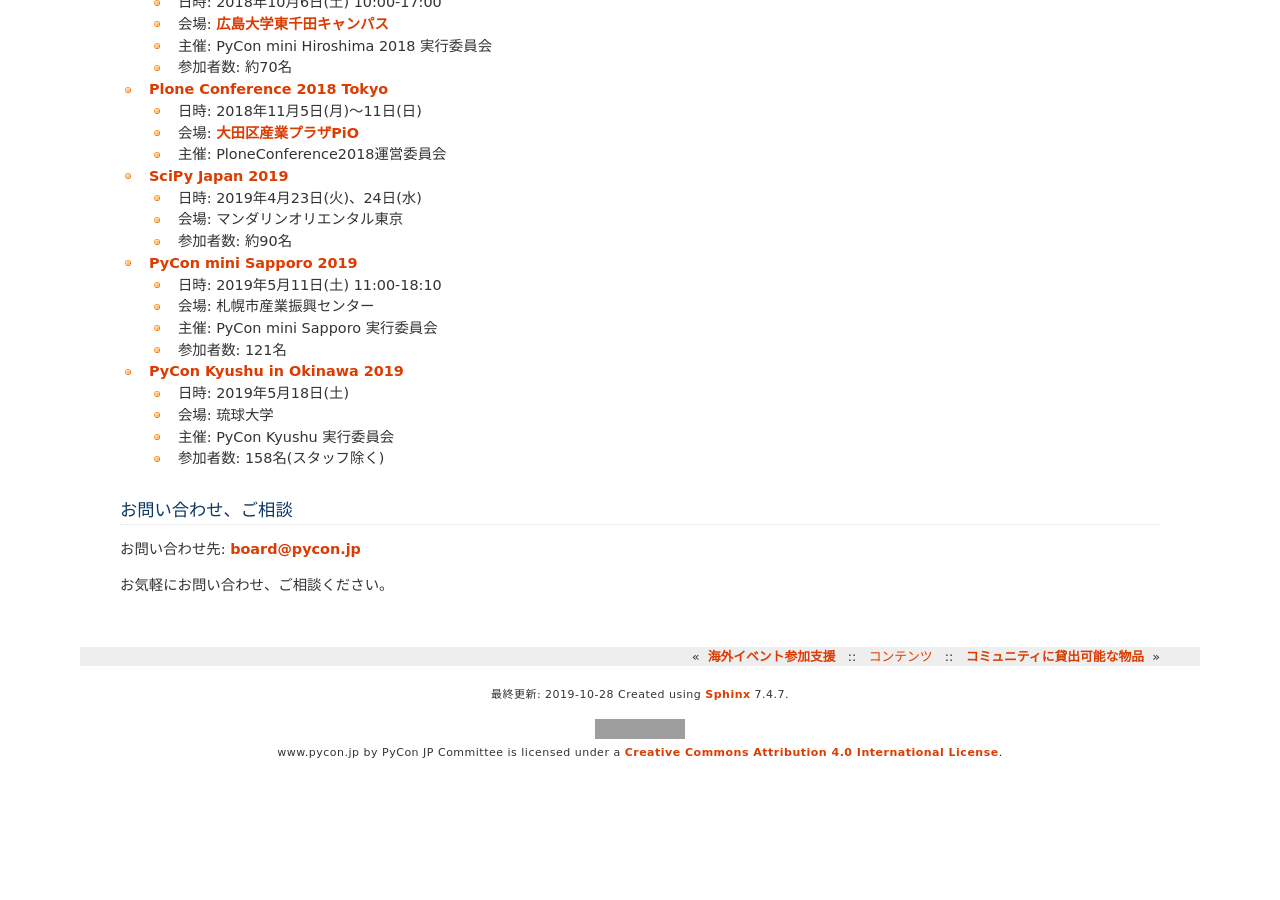
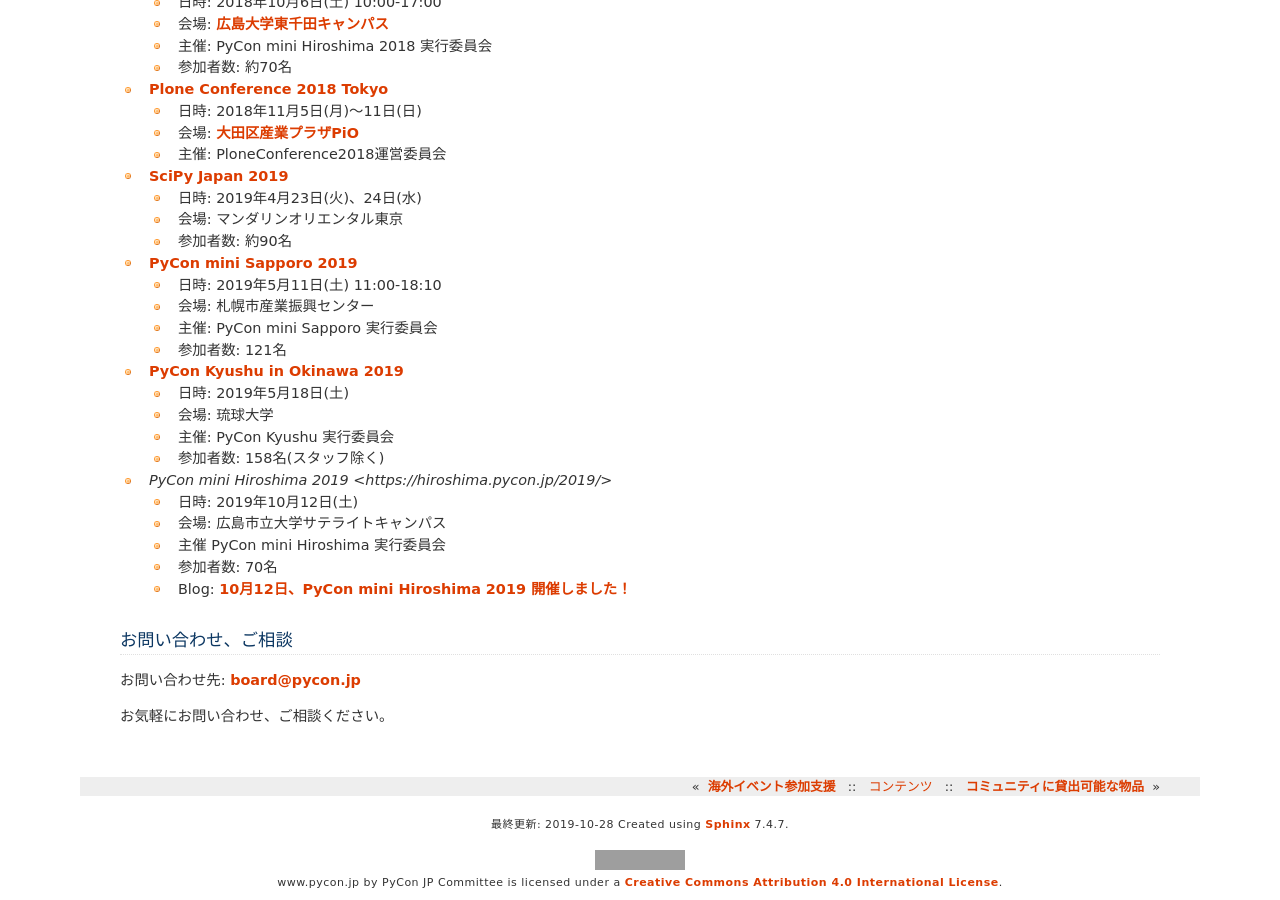
Before and after one commit to pyconjp/www.pycon.jp, a Sphinx documentation site: the page built from source/support/community.rst, in a window 1280 px wide and 900 px high, scrolled down 2054 px. Built offline with Sphinx 7.4.7, drawn with Linux system fonts in a browser that asks for light colours; before the commit the page ends 2823 px from its top, so only the background shows below that; some of the changed text lies outside the part shown; grey boxes are pictures that could not be loaded.

Commit message:
PyCon mini Hiroshima 2019 追加と 2017 の訂正

```diff
--- a/source/support/community.rst
+++ b/source/support/community.rst
@@ -73,7 +73,7 @@
 - `PyCon mini Hiroshima 2016 <http://hiroshima.pycon.jp/>`_
 
   - 日時: 2016年11月12日(土) 10:00-17:00
-  - 会場: `サテライトキャンパスひろしま <https://www.pu-hiroshima.ac.jp/site/satellite/accessmap.html>`_
+  - 会場: 広島市立大学サテライトキャンパス
   - 参加者数: 43名
   - 主催: PyCon mini Hiroshima 2016 実行委員会
   - Blog: `PyCon JP Blog: PyCon mini Hiroshima 2016 を開催しました！ <http://pyconjp.blogspot.jp/2016/11/pycon-mini-hiroshima-2016.html>`_
@@ -142,6 +142,14 @@
   - 主催: PyCon Kyushu 実行委員会
   - 参加者数: 158名(スタッフ除く)
 
+- `PyCon mini Hiroshima 2019 <https://hiroshima.pycon.jp/2019/>`
+
+  - 日時: 2019年10月12日(土)
+  - 会場: 広島市立大学サテライトキャンパス
+  - 主催 PyCon mini Hiroshima 実行委員会
+  - 参加者数: 70名
+  - Blog: `10月12日、PyCon mini Hiroshima 2019 開催しました！ <https://pyconjp.blogspot.com/2019/10/1012pycon-mini-hiroshima-2019.html>`_
+
 お問い合わせ、ご相談
 ====================
 
```
